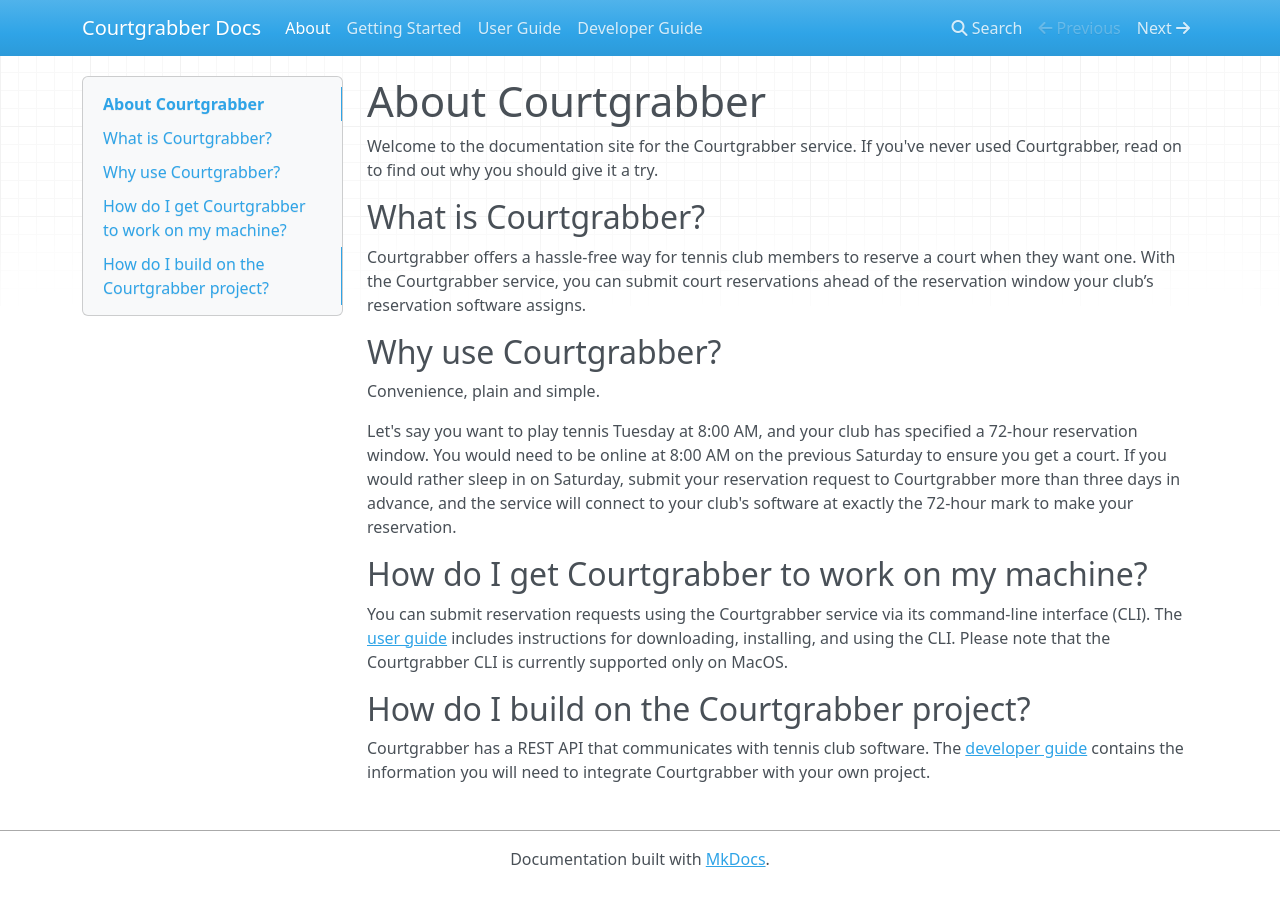
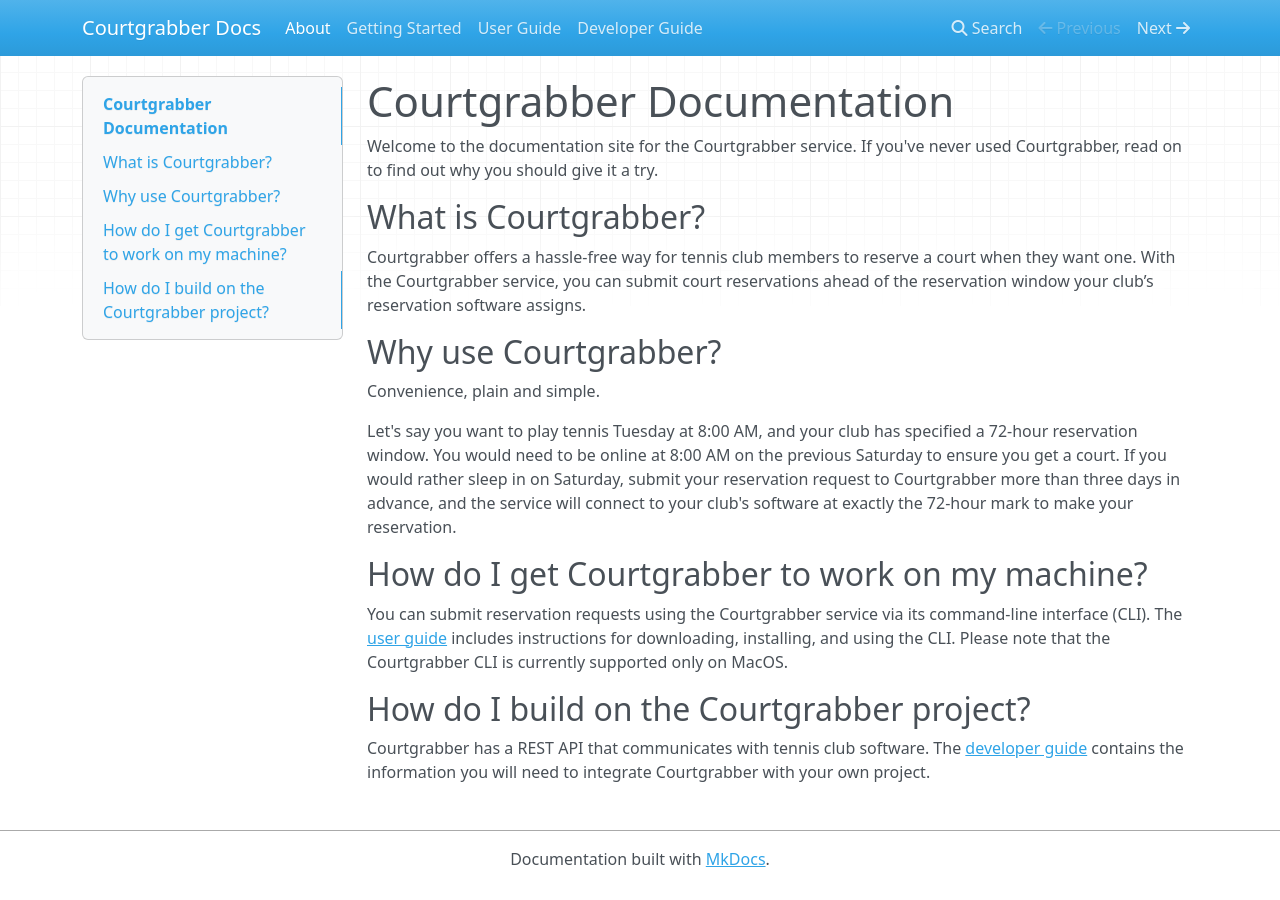
Before and after one commit to tiffany76/courtgrabber-docs, an MkDocs documentation site: the page built from docs/index.md, in a window 1280 px wide. Built offline with MkDocs 1.6.1, drawn with Linux system fonts in a browser that asks for light colours; nearby versions of some CDN libraries; some of the changed lines change nothing that is shown.

Commit message:
Fix relative links and title on index page

```diff
--- a/docs/index.md
+++ b/docs/index.md
@@ -1,4 +1,4 @@
-# About Courtgrabber
+# Courtgrabber Documentation
 
 Welcome to the documentation site for the Courtgrabber service. If you've never used Courtgrabber, read on to find out why you should give it a try.
 
@@ -14,8 +14,8 @@
 
 ## How do I get Courtgrabber to work on my machine?
 
-You can submit reservation requests using the Courtgrabber service via its command-line interface (CLI). The [user guide](/docs/user_guide.md) includes instructions for downloading, installing, and using the CLI. Please note that the Courtgrabber CLI is currently supported only on MacOS.
+You can submit reservation requests using the Courtgrabber service via its command-line interface (CLI). The [user guide](user_guide) includes instructions for downloading, installing, and using the CLI. Please note that the Courtgrabber CLI is currently supported only on MacOS.
 
 ## How do I build on the Courtgrabber project?
 
-Courtgrabber has a REST API that communicates with tennis club software. The [developer guide](/docs/api_reference.md) contains the information you will need to integrate Courtgrabber with your own project.
+Courtgrabber has a REST API that communicates with tennis club software. The [developer guide](api_reference) contains the information you will need to integrate Courtgrabber with your own project.
```
